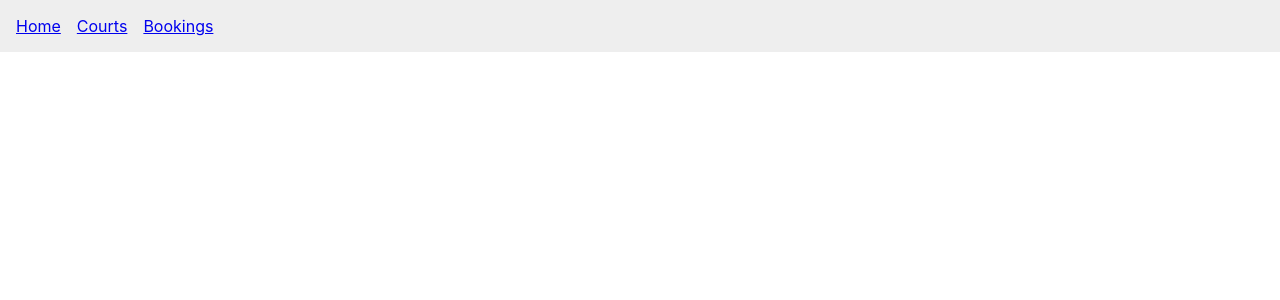
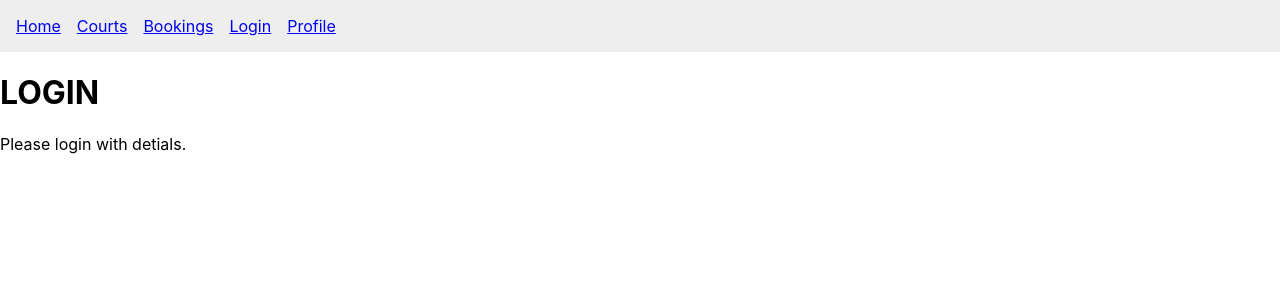
Before and after one commit to DanzoLuvsKFC/diski, a React (Create React App) app: page /login in a window 1280 px wide. Before the commit this address had no page. Shown: the top 300 px of the page. Built offline with nearby package versions, Linux system fonts and the light colour scheme.

Commit message:
Fixed up the navbar

```diff
--- a/src/App.js
+++ b/src/App.js
@@ -4,6 +4,8 @@ import Home from './pages/Home';
 import Courts from './pages/Courts';
 import CourtDetails from './pages/CourtDetails';
 import Bookings from './pages/Bookings';
+import Login from './pages/Login';
+import Profile from './pages/Profile';
 
 function App() {
   return (
@@ -14,6 +16,8 @@ function App() {
         <Route path="/courts" element={<Courts />} />
         <Route path="/courts/:id" element={<CourtDetails />} />
         <Route path="/bookings" element={<Bookings />} />
+        <Route path="/login" element={<Login />} />      F
+        <Route path="/profile" element={<Profile />} />
       </Routes>
     </Router>
   );
--- a/src/components/Navbar.jsx
+++ b/src/components/Navbar.jsx
@@ -5,7 +5,9 @@ export default function Navbar() {
     <nav style={{ padding: '1rem', backgroundColor: '#eee' }}>
       <Link to="/" style={{ marginRight: '1rem' }}>Home</Link>
       <Link to="/courts" style={{ marginRight: '1rem' }}>Courts</Link>
-      <Link to="/bookings">Bookings</Link>
+      <Link to="/bookings" style={{ marginRight: '1rem' }}>Bookings</Link>
+      <Link to="/login" style={{ marginRight: '1rem' }}>Login</Link>
+      <Link to="/profile" style={{ marginRight: '1rem' }}>Profile</Link>
     </nav>
   );
 }
--- /dev/null
+++ b/src/pages/Login.jsx
@@ -0,0 +1,8 @@
+export default function Login() {
+  return (
+    <div>
+      <h1>LOGIN</h1>
+      <p>Please login with detials.</p>
+    </div>
+  );
+}
--- /dev/null
+++ b/src/pages/Profile.jsx
@@ -0,0 +1,8 @@
+export default function Profile() {
+  return (
+    <div>
+      <h1>Profile</h1>
+      <p>Details about you</p>
+    </div>
+  );
+}
```
